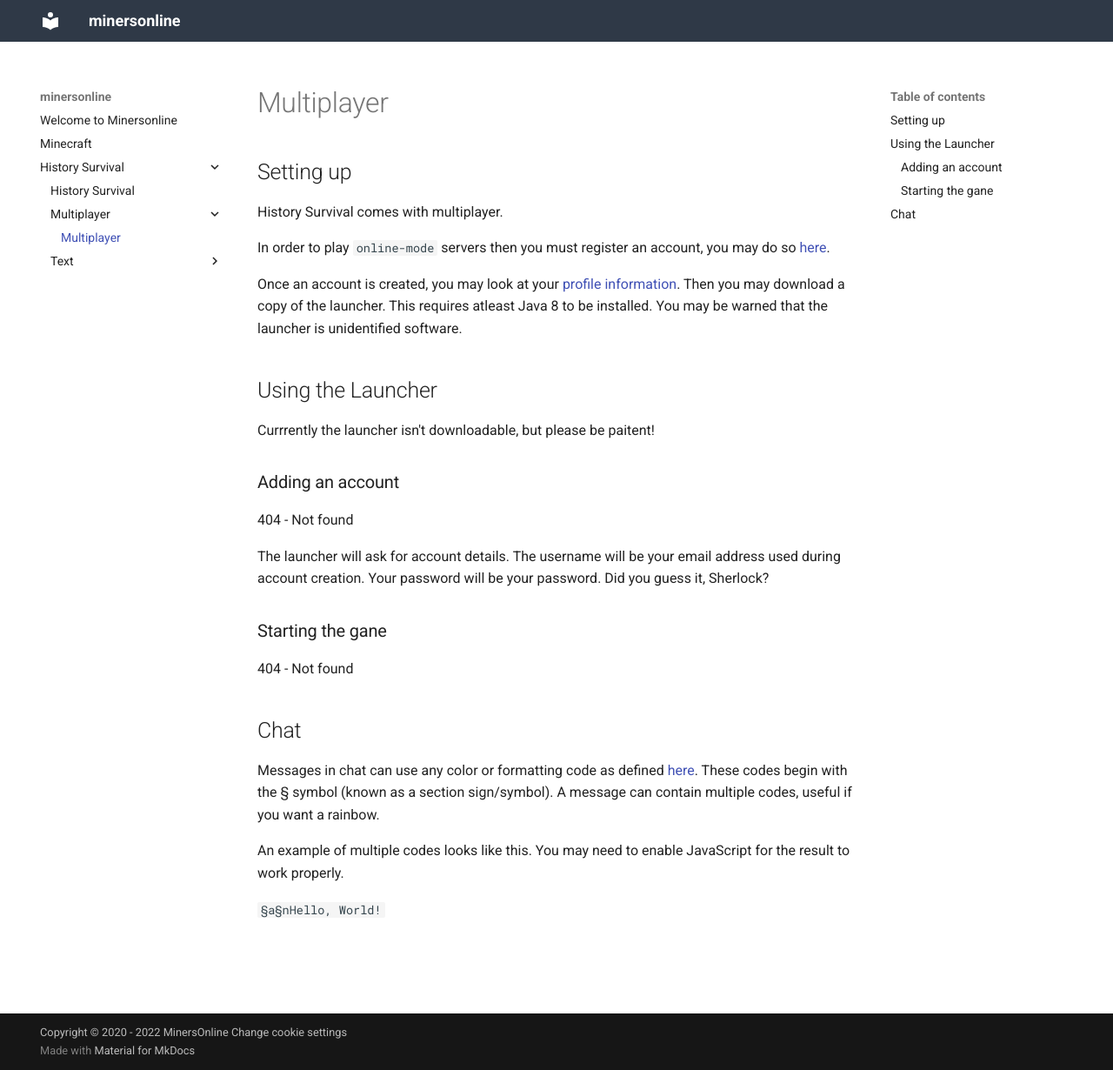
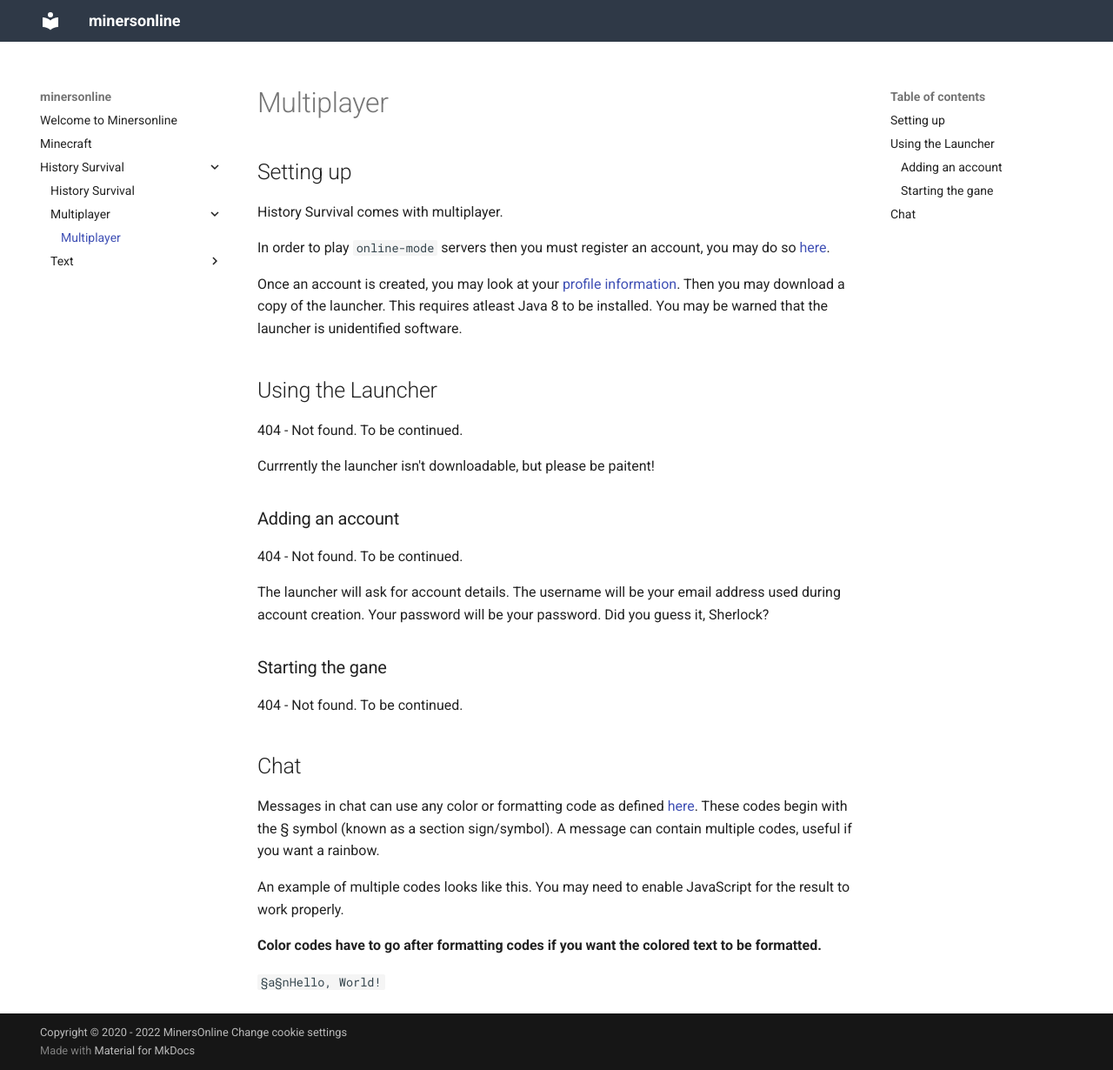
Before and after one commit to ajh123-development/website, an MkDocs documentation site: the page built from docs/History_Survival/Multiplayer/index.md, in a window 1280 px wide and 1230 px high. Shown: the whole window at 87% size. Built offline with MkDocs 1.6.1 and Material for MkDocs 9.7.7, drawn with Linux system fonts in a browser that asks for light colours.

Commit message:
A bit moew

```diff
--- a/docs/History_Survival/Multiplayer/index.md
+++ b/docs/History_Survival/Multiplayer/index.md
@@ -9,15 +9,17 @@
 Once an account is created, you may look at your [profile information](/profile.php). Then you may download a copy of the launcher. This requires atleast Java 8 to be installed. You may be warned that the launcher is unidentified software.
 
 ## Using the Launcher
+404 - Not found. To be continued.
+
 Currrently the launcher isn't downloadable, but please be paitent!
 
 ### Adding an account
-404 - Not found
+404 - Not found. To be continued.
 
 The launcher will ask for account details. The username will be your email address used during account creation. Your password will be your password. Did you guess it, Sherlock?
 
 ### Starting the gane
-404 - Not found
+404 - Not found. To be continued.
 
 ## Chat
 
@@ -25,6 +27,7 @@
 
 An example of multiple codes looks like this. You may need to enable JavaScript for the result to work properly.
 
+**Color codes have to go after formatting codes if you want the colored text to be formatted.**
 
 <p>
     <code id="multiCodes">
@@ -32,7 +35,6 @@
     </code>
 </p>
 
-
 <script>
 minerslib.mineParseElement("multiCodes", "Result: ")
 </script>
```
Also changed, not shown: docs/History_Survival/Text/Formatting.md (+1 -1 lines), docs/History_Survival/Text/Json.md (+1 -1 lines).
